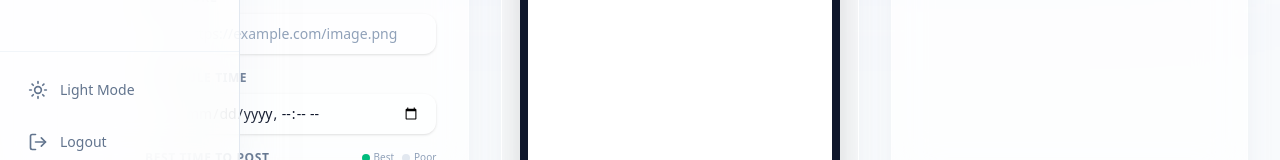
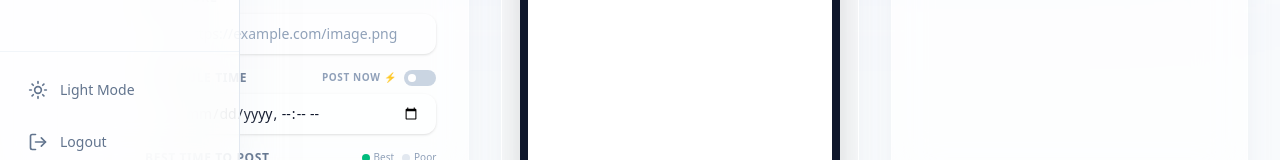
Before and after one commit to shukrishariff-oms/socialscheduler, a React (Vite) app in the folder social_scheduler_frontend/: page / in a window 1280 px wide. Shown: the part 620-780 px from the top of the page. Built offline with nearby package versions, Linux system fonts and the light colour scheme; no server answers.

Commit message:
Feat: Add Post Now (Immediate) capability to frontend

```diff
--- a/social_scheduler_frontend/src/components/ComposeView.jsx
+++ b/social_scheduler_frontend/src/components/ComposeView.jsx
@@ -79,6 +79,22 @@ const ComposeView = ({
         setNewPost({ ...newPost, content: generated });
         setShowAiMenu(false);
     };
+
+
+    // Post Now Logic
+    const [postImmediately, setPostImmediately] = useState(false);
+
+    useEffect(() => {
+        if (postImmediately) {
+            // Set to 2 minutes from now to satisfy "future" validation safely
+            const now = new Date();
+            now.setMinutes(now.getMinutes() + 2);
+            now.setSeconds(0, 0);
+            // Format for datetime-local: YYYY-MM-DDTHH:mm
+            const formatted = new Date(now.getTime() - (now.getTimezoneOffset() * 60000)).toISOString().slice(0, 16);
+            setNewPost(prev => ({ ...prev, scheduled_at: formatted }));
+        }
+    }, [postImmediately, setNewPost]);
 
     return (
         <div className="bg-white/70 dark:bg-slate-900/60 backdrop-blur-xl border border-white/50 dark:border-white/5 shadow-xl shadow-slate-200/50 dark:shadow-black/50 rounded-2xl overflow-hidden transition-colors relative">
@@ -250,21 +266,32 @@ const ComposeView = ({
                         </div>
 
                         <div>
-                            <label className="block text-xs font-bold text-slate-500 dark:text-slate-400 uppercase tracking-wider mb-2">Schedule Time</label>
+                            <label className="flex items-center justify-between text-xs font-bold text-slate-500 dark:text-slate-400 uppercase tracking-wider mb-2">
+                                <span>Schedule Time</span>
+                                <label className="flex items-center space-x-2 cursor-pointer">
+                                    <span className={`text-[10px] uppercase font-bold ${postImmediately ? 'text-indigo-500' : 'text-slate-400'}`}>Post Now ⚡</span>
+                                    <div className="relative">
+                                        <input type="checkbox" className="sr-only" checked={postImmediately} onChange={() => setPostImmediately(!postImmediately)} />
+                                        <div className={`block w-8 h-4 rounded-full ${postImmediately ? 'bg-indigo-500' : 'bg-slate-300 dark:bg-slate-600'}`}></div>
+                                        <div className={`dot absolute left-1 top-1 bg-white w-2 h-2 rounded-full transition ${postImmediately ? 'transform translate-x-4' : ''}`}></div>
+                                    </div>
+                                </label>
+                            </label>
                             <div className="relative">
                                 <div className="absolute inset-y-0 left-0 pl-3 flex items-center pointer-events-none">
                                     <Clock className="h-4 w-4 text-slate-400" />
                                 </div>
                                 <input
                                     type="datetime-local"
-                                    required
-                                    className="block w-full rounded-xl border-slate-200 dark:border-slate-700 bg-white/50 dark:bg-slate-800/50 pl-10 pr-4 py-2.5 text-sm text-slate-900 dark:text-white placeholder:text-slate-400 shadow-sm transition duration-200 focus:border-indigo-500 focus:ring-4 focus:ring-indigo-500/10 dark:focus:ring-indigo-500/20 focus:bg-white dark:focus:bg-slate-800"
+                                    required={!postImmediately}
+                                    disabled={postImmediately}
+                                    className={`block w-full rounded-xl border-slate-200 dark:border-slate-700 bg-white/50 dark:bg-slate-800/50 pl-10 pr-4 py-2.5 text-sm text-slate-900 dark:text-white placeholder:text-slate-400 shadow-sm transition duration-200 focus:border-indigo-500 focus:ring-4 focus:ring-indigo-500/10 dark:focus:ring-indigo-500/20 focus:bg-white dark:focus:bg-slate-800 ${postImmediately ? 'opacity-50 cursor-not-allowed' : ''}`}
                                     value={newPost.scheduled_at}
                                     onChange={(e) => setNewPost({ ...newPost, scheduled_at: e.target.value })}
                                 />
                             </div>
 
-                            <Heatmap onTimeSelect={(d, h) => console.log('Selected', d, h)} />
+                            {!postImmediately && <Heatmap onTimeSelect={(d, h) => console.log('Selected', d, h)} />}
                         </div>
                     </div>
 
@@ -286,15 +313,17 @@ const ComposeView = ({
                             disabled={loading || isOverLimit || newPost.platforms.length === 0}
                             className={`flex-[2] py-3 px-4 border border-transparent rounded-xl shadow-lg text-sm font-bold text-white transition-all duration-200 transform flex items-center justify-center gap-2 ${(isOverLimit || newPost.platforms.length === 0)
                                 ? 'bg-slate-400 cursor-not-allowed shadow-none'
-                                    : 'bg-indigo-600 hover:bg-indigo-700 shadow-indigo-500/30 hover:-translate-y-0.5 active:translate-y-0'
-                                }`}
+                                : postImmediately
+                                    ? 'bg-gradient-to-r from-amber-500 to-orange-600 hover:from-amber-600 hover:to-orange-700 shadow-orange-500/30'
+                                    : 'bg-indigo-600 hover:bg-indigo-700 shadow-indigo-500/30'
+                                } hover:-translate-y-0.5 active:translate-y-0`}
                         >
                             {loading ? (
-                                <span>Scheduling...</span>
+                                <span>{postImmediately ? 'Posting...' : 'Scheduling...'}</span>
                             ) : (
                                 <>
                                     <Send className="h-4 w-4" />
-                                    <span>Schedule Post</span>
+                                    <span>{postImmediately ? 'Post Immediately ⚡' : 'Schedule Post'}</span>
                                 </>
                             )}
                         </button>
```
Lines whose indentation alone changed are shown as unchanged.
